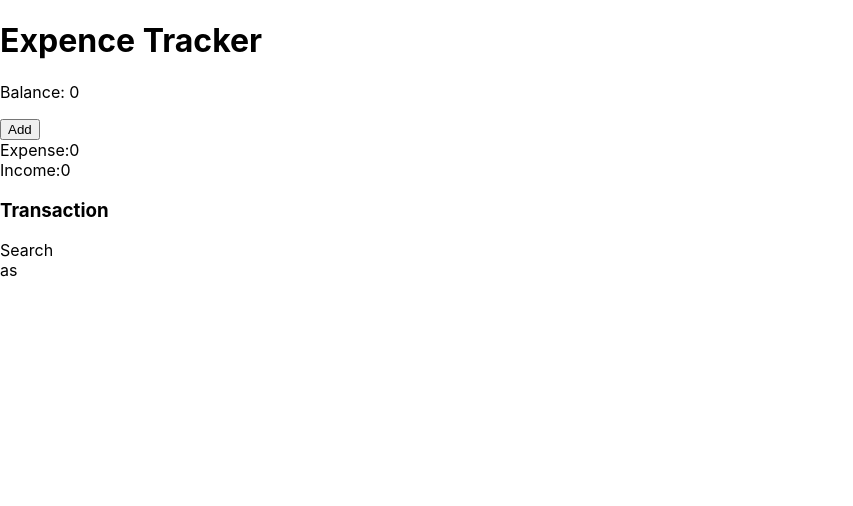
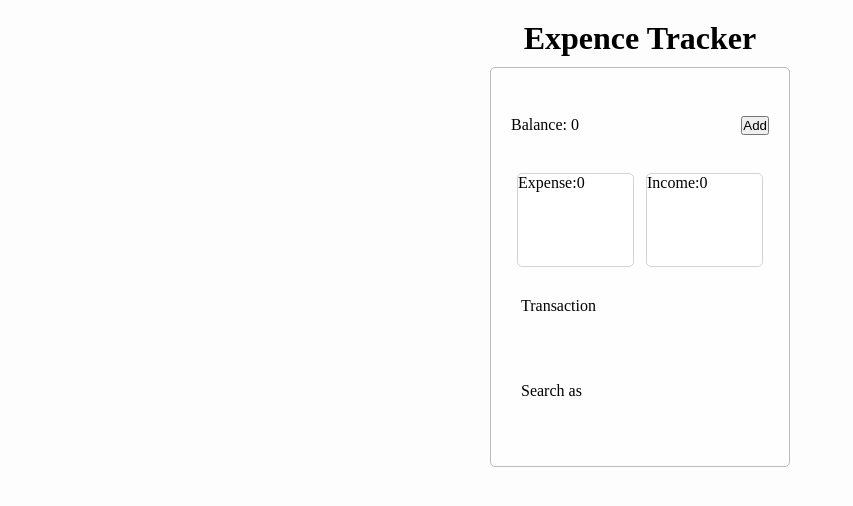
Before and after one commit to ZahraNejati79/ExpenseTracker, a React (Create React App) app: page / in a window 1280 px wide. Shown: the top 506 px of the page, without its empty margins (0-853 px from the left). Built offline with nearby package versions, Linux system fonts and the light colour scheme.

Commit message:
basic styles

```diff
--- a/src/App.js
+++ b/src/App.js
@@ -1,12 +1,15 @@
 import ExpenseApp from "./components/ExpenseApp/ExpenseApp";
+import styles from "./App.module.css";
 const App = () => {
   return (
-    <header>
-      <h1>Expence Tracker</h1>
+    <div className={styles.App}>
+      <header className="header">
+        <h1>Expence Tracker</h1>
+      </header>
       <div>
         <ExpenseApp />
       </div>
-    </header>
+    </div>
   );
 };
 
--- /dev/null
+++ b/src/App.module.css
@@ -0,0 +1,9 @@
+.App {
+  display: flex;
+  flex-direction: column;
+  align-items: center;
+  background-color: rgba(250, 250, 250, 0.452);
+  padding-top: 20px;
+  width: 100%;
+  height: 100vh;
+}
--- a/src/components/ExpenseApp/ExpenseApp.jsx
+++ b/src/components/ExpenseApp/ExpenseApp.jsx
@@ -1,4 +1,5 @@
 import { useState } from "react";
+import styles from "./ExpenseApp.module.css";
 import OverView from "../OverView/OverView";
 import TransAction from "../TransAction/TransAction";
 
@@ -7,9 +8,13 @@ const ExpenseApp = () => {
   const [incom, setIncome] = useState(0);
   const [transaction, setTransaction] = useState([]);
   return (
-    <div>
-      <OverView expense={expense} incom={incom} />
-      <TransAction transaction={transaction} />
+    <div className={styles.container}>
+      <div>
+        <OverView expense={expense} incom={incom} />
+      </div>
+      <div>
+        <TransAction transaction={transaction} />
+      </div>
     </div>
   );
 };
--- /dev/null
+++ b/src/components/ExpenseApp/ExpenseApp.module.css
@@ -0,0 +1,17 @@
+.container {
+  margin-top: 10px;
+  display: flex;
+  flex-direction: column;
+  justify-content: space-around;
+  align-items: center;
+  background-color: rgba(255, 255, 255, 0.363);
+  border-radius: 5px;
+  border: 1px solid #bbb;
+  width: 300px;
+  height: 400px;
+  padding: 10px 20px;
+}
+.container div {
+  width: 100%;
+  height: 100%;
+}
--- a/src/components/OverView/OverView.jsx
+++ b/src/components/OverView/OverView.jsx
@@ -1,11 +1,12 @@
+import styles from "./OverView.module.css";
 const OverView = ({ incom, expense }) => {
   return (
-    <section>
-      <div>
+    <section className={styles.sectionOverview}>
+      <div className={styles.overview}>
         <p>Balance: {incom - expense}</p>
         <button>Add</button>
       </div>
-      <div>
+      <div className={styles.expensincom}>
         <div>Expense:{expense}</div>
         <div>Income:{incom}</div>
       </div>
--- /dev/null
+++ b/src/components/OverView/OverView.module.css
@@ -0,0 +1,24 @@
+.sectionOverview {
+  height: 100%;
+  width: 100%;
+  display: flex;
+  flex-direction: column;
+  justify-content: space-between;
+  align-items: center;
+}
+.overview {
+  display: flex;
+  justify-content: space-between;
+  align-items: center;
+}
+.expensincom {
+  background-color: rgb(255, 255, 255);
+  display: flex;
+  justify-content: space-between;
+  align-items: center;
+}
+.expensincom div {
+  border: 1px solid rgba(26, 2, 2, 0.178);
+  margin: 6px;
+  border-radius: 5px;
+}
--- a/src/components/TransAction/TransAction.jsx
+++ b/src/components/TransAction/TransAction.jsx
@@ -1,9 +1,11 @@
+import styles from "./TransAction.module.css";
 const TransAction = ({ transaction }) => {
   return (
-    <div>
-      <h3>Transaction</h3>
-      <div>Search</div>
-      <div>as</div>
+    <div className={styles.transAction}>
+      <div>
+        <p>Transaction</p>
+      </div>
+      <div>Search as</div>
     </div>
   );
 };
--- /dev/null
+++ b/src/components/TransAction/TransAction.module.css
@@ -0,0 +1,8 @@
+.transAction {
+  padding-top: 20px;
+  margin: 10px;
+  display: flex;
+  flex-direction: column;
+  justify-content: space-around;
+  align-items: center;
+}
--- a/src/index.css
+++ b/src/index.css
@@ -1,13 +1,5 @@
-body {
+* {
+  padding: 0;
   margin: 0;
-  font-family: -apple-system, BlinkMacSystemFont, 'Segoe UI', 'Roboto', 'Oxygen',
-    'Ubuntu', 'Cantarell', 'Fira Sans', 'Droid Sans', 'Helvetica Neue',
-    sans-serif;
-  -webkit-font-smoothing: antialiased;
-  -moz-osx-font-smoothing: grayscale;
+  box-sizing: border-box;
 }
-
-code {
-  font-family: source-code-pro, Menlo, Monaco, Consolas, 'Courier New',
-    monospace;
-}
```
Also changed, not shown: src/App.css (deleted, +0 -38 lines).
